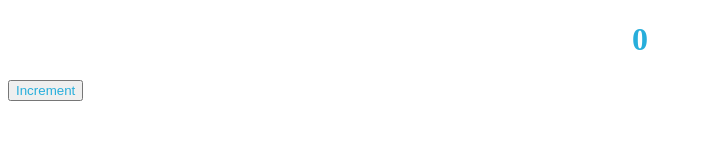
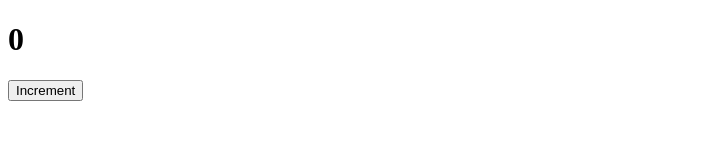
Before and after one commit to acciojob/debugging-challenge-react-Gokleshchaudhary, a React app: page / in a window 1280 px wide. Shown: the top 160 px of the page, without its empty margins (0-702 px from the left). Built offline with nearby package versions, Linux system fonts and the light colour scheme.

Commit message:
Update App.css

```diff
--- a/src/styles/App.css
+++ b/src/styles/App.css
@@ -1,12 +1,22 @@
-h1 {
-    color: #27aedb;
-    text-align: center;
-    }
+.container {
+  padding: 20px;
+}
 
+.title {
+  font-size: 24px;
+}
 
-button{
-    color: #27aedb;
-    text-align: center;
-    justify-content: center;
-    align-items: center;
+.input-field {
+  margin-top: 10px;
+  padding: 5px;
 }
+
+.submit-btn {
+  margin-left: 10px;
+  padding: 5px 10px;
+}
+
+.output {
+  margin-top: 15px;
+  color: blue;
+}
```
